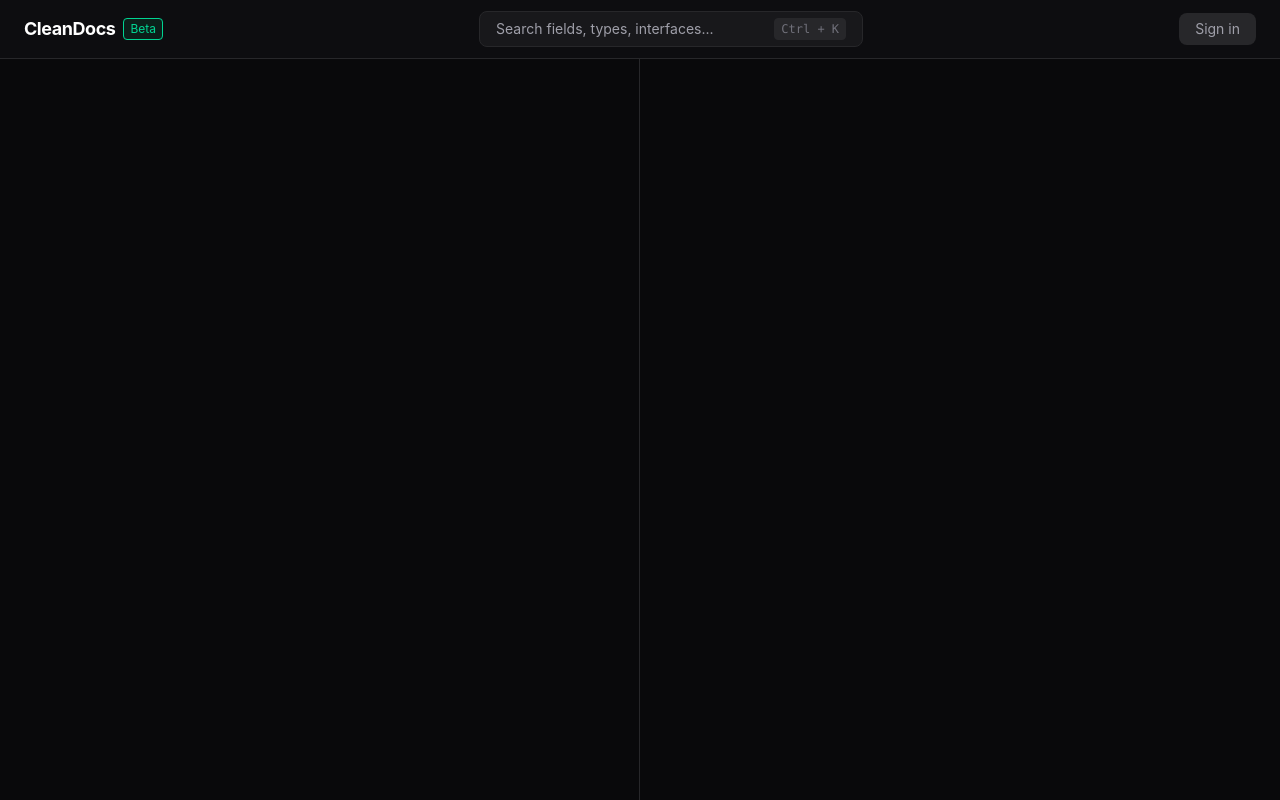
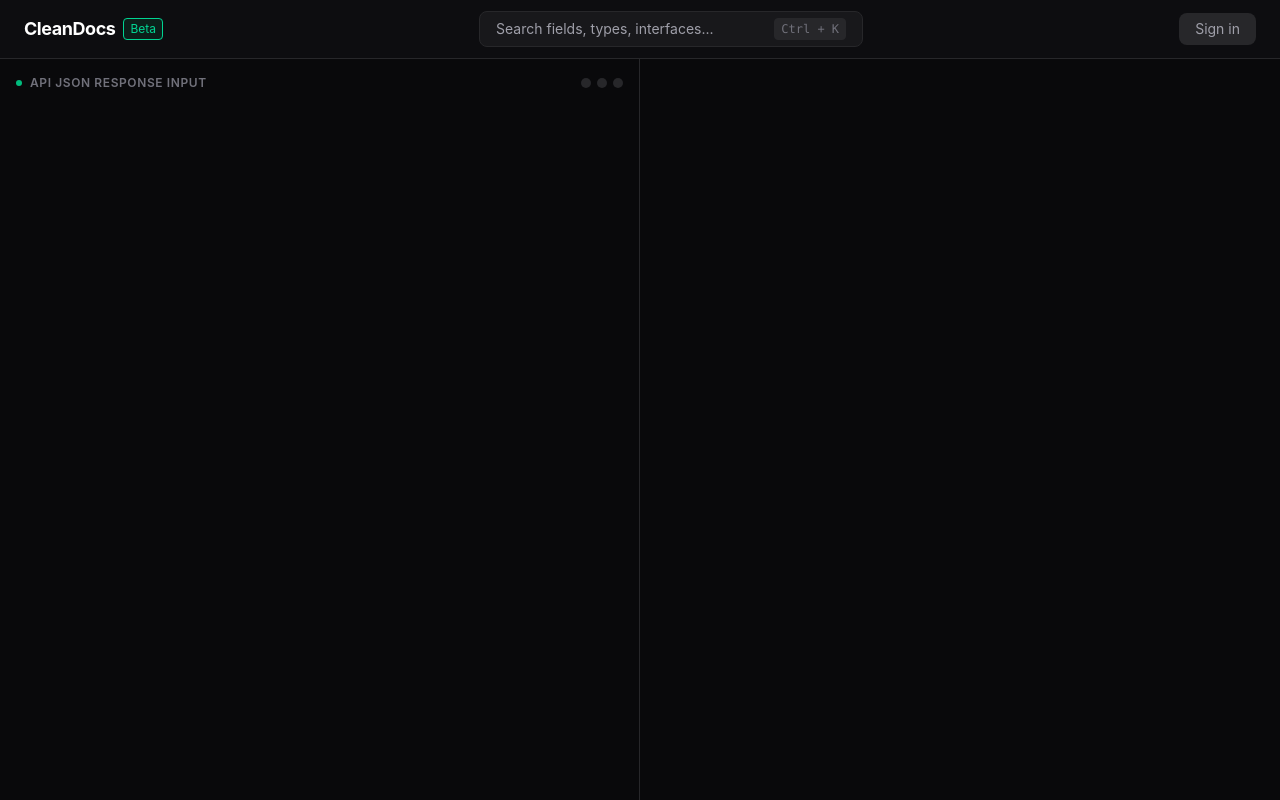
Before and after one commit to Cue-designs/CleanDocs, a React (Vite) app: page / in a window 1280 px wide. Built offline with nearby package versions, Linux system fonts and the light colour scheme.

Commit message:
made the section and  body according to the figma design

```diff
--- a/src/App.tsx
+++ b/src/App.tsx
@@ -42,7 +42,21 @@ export default function App() {
         </header>
 
         <main className="flex-1 flex  flex-col md:flex-row w-full overflow hidden"></main>
-        <section className="w-full md:w-1/2 h-full border-b md: border-b-0 md:border-r border-zinc-800 flex  flex-cols  p-4 bg-zinc-950"></section>
+        <section className="w-full md:w-1/2 h-full border-b md: border-b-0 md:border-r border-zinc-800 flex flex-col  p-4 bg-zinc-950">
+          <h4 className="flex justify-between items-center mb-2">
+            <div className="flex gap-2 items-center">
+              <span className="w-1.5 h-1.5 rounded-full bg-emerald-500"></span>{" "}
+              <span className="text-xs font-semibold  text-zinc-500 tracking-wider  uppercase">
+                API JSON Response Input
+              </span>
+            </div>
+            <div className="flex gap-1.5">
+              <span className="w-2.5 h-2.5 rounded-full bg-zinc-800"></span>
+              <span className="w-2.5 h-2.5 rounded-full bg-zinc-800"></span>
+              <span className="w-2.5 h-2.5 rounded-full bg-zinc-800"></span>
+            </div>
+          </h4>
+        </section>
       </div>
     </>
   );
```
